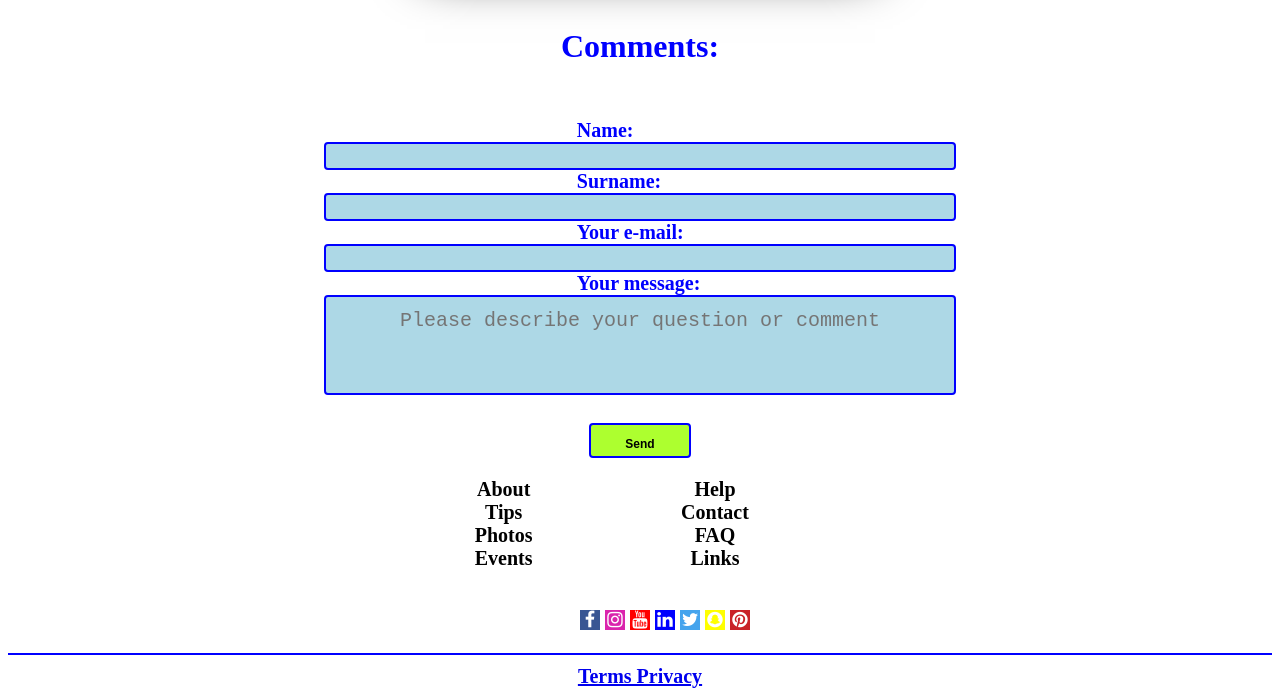
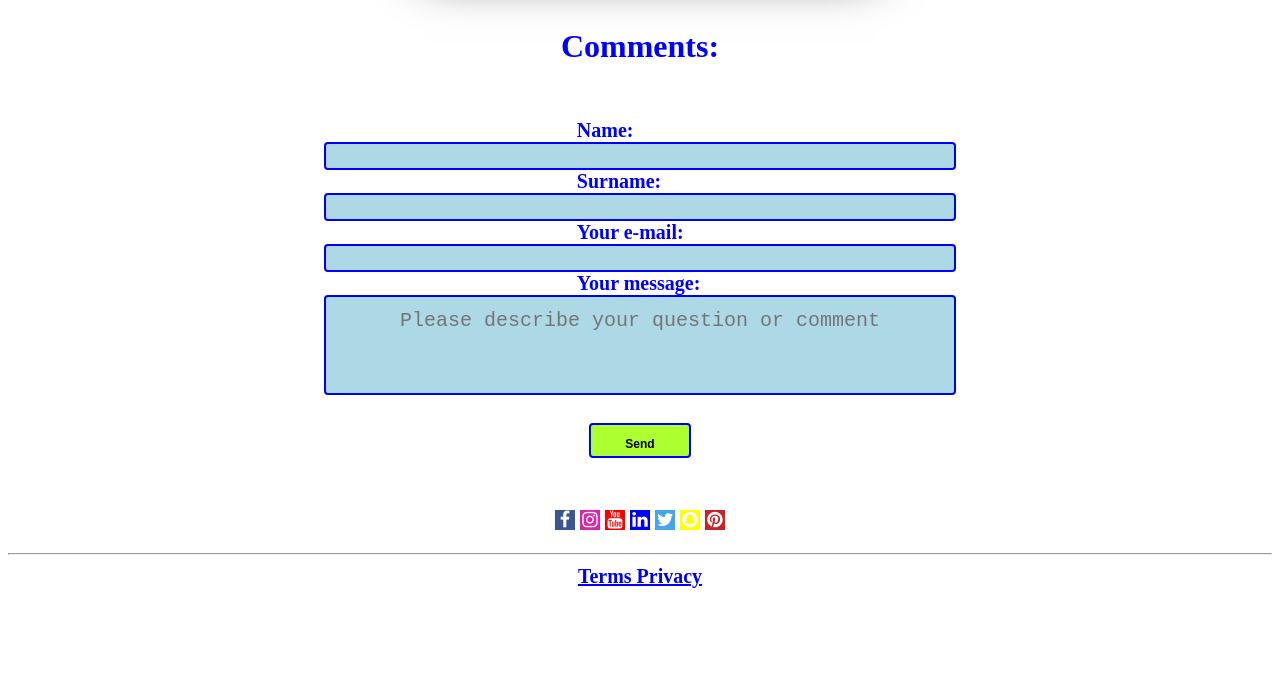
Before and after one commit to Cristiangorjeanul/Photo-Blog, a plain HTML site: page index.html in a window 1280 px wide. Shown: the part 8187-8883 px from the top of the page. After the commit the page ends 8783 px from the top, so only its background shows below. Drawn offline with nearby package versions, Linux system fonts and the light colour scheme.

Commit message:
Small changes

```diff
--- a/css/footer.css
+++ b/css/footer.css
@@ -170,63 +170,12 @@ button {
   }
 }
 
-.columns {
-  position: relative;
-  display: grid;
-  grid-gap: 2px;
-  grid-template-columns: 1fr 1fr 1fr;
-  height: 200px;
-  max-width: 50%;
-  margin: auto;
-}
-
-ul li a {
-  text-decoration: none;
-  color: black;
-}
-
-ul li a:hover {
-  color: blue;
-}
-
-ul li {
-  list-style-type: none;
-  color: black;
-}
-
-.line {
-  border: 1px solid blue;
-}
-
-.columns {
-  color: black;
-  display: grid;
-  margin: auto;
-}
-
-@media (min-width: 768px) {
-  .columns {
-    left: 55px;
-  }
-}
-
-.final {
-  text-align: center;
-  margin: auto;
-  text-decoration: none;
-}
-
-.final a:hover {
-  color: blue;
-}
-
 #logo {
   width: 180px;
   height: 20px;
   background-color: white;
   margin: auto;
-  margin-top: -50px;
-  padding-left: 50px;
+  margin-top: 50px;
   padding-bottom: 15px;
 }
 
@@ -279,3 +228,13 @@ ul li {
   background: #c92228;
   color: white;
 }
+
+.final {
+  text-align: center;
+  margin: auto;
+  text-decoration: none;
+}
+
+.final a:hover {
+  color: blue;
+}
--- a/index.html
+++ b/index.html
@@ -191,29 +191,6 @@
                 <br><input id="send" type="submit" name="send" value="Send" /><br>
         </form>
 
-        <div class='footer'>
-            <div class='columns'>
-                <div class='first-column'>
-                    <ul>
-                        <li><a href='#'>About</a></li>
-                        <li><a href='#'>Tips</a></li>
-                        <li><a href='#'>Photos</a></li>
-                        <li><a href='#'>Events</a></li>
-                    </ul>
-                </div>
-
-                <div class='second-column'>
-                    <ul>
-                        <li><a href='#'>Help</a></li>
-                        <li><a href='#'>Contact</a></li>
-                        <li><a href='#'>FAQ</a></li>
-                        <li><a href='#'>Links</a></li>
-                    </ul>
-                </div>
-
-            </div>
-        </div>
-
         <div id="logo">
             <div class="logo-bar">
                 <a href="#" class="face" target="_blank"><i class="fa fa-facebook"></i></a>
```
